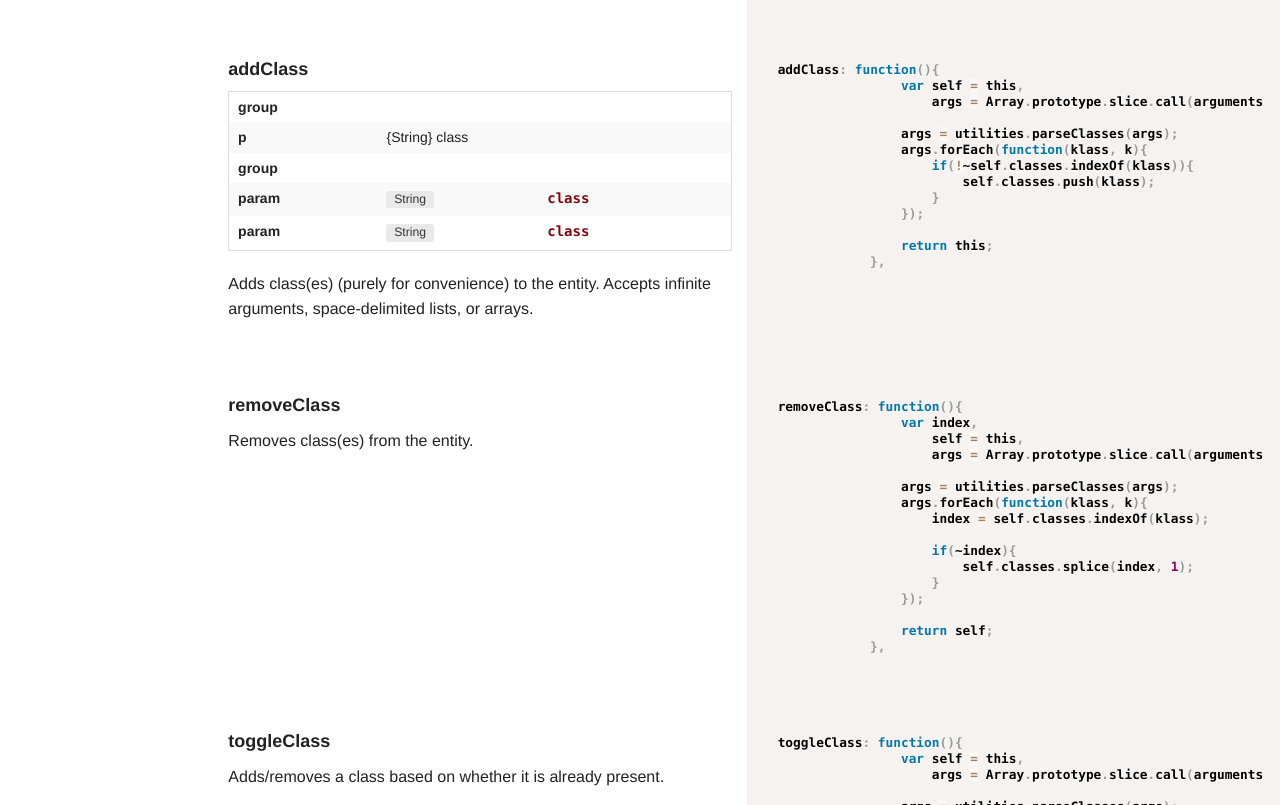
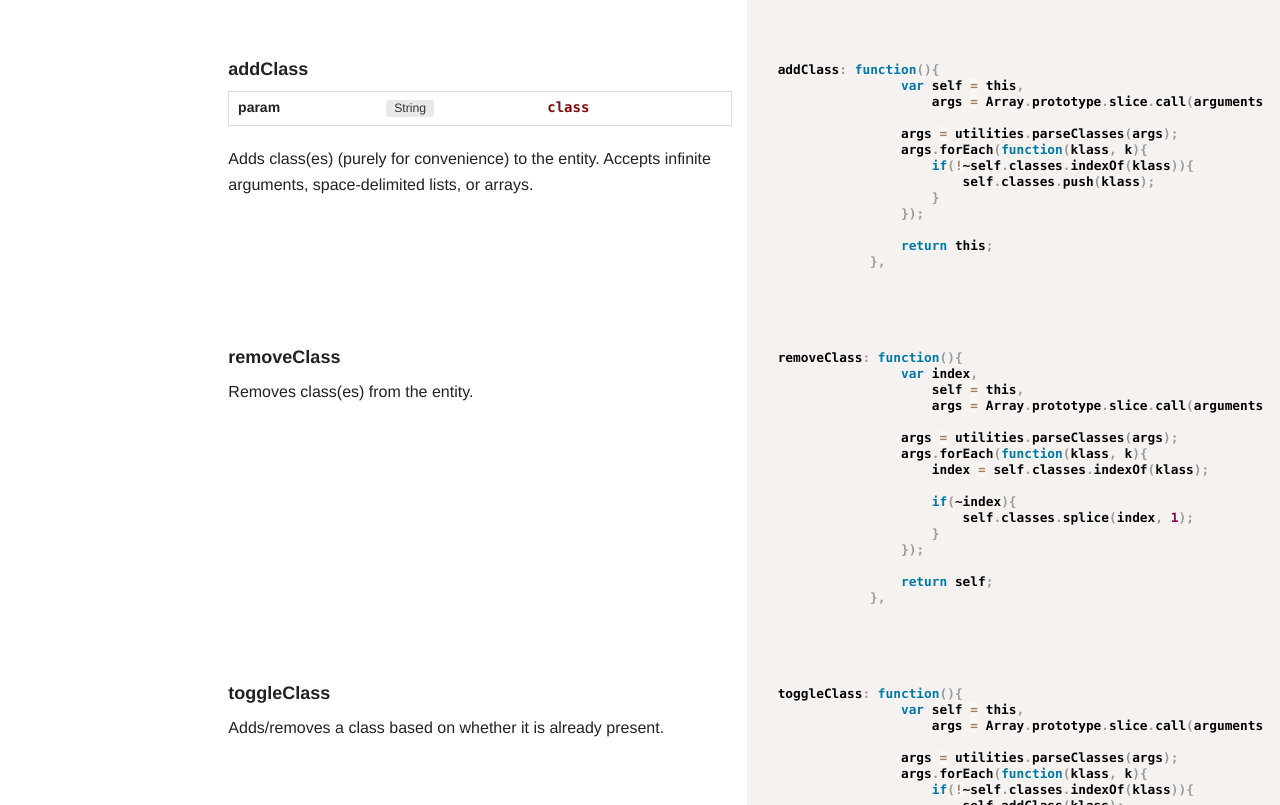
Before and after one commit to rosshadden/entropy, a plain HTML site: page entropy.js.html in a window 1280 px wide. Shown: the part 6757-7562 px from the top of the page. Drawn offline with Linux system fonts and the light colour scheme.

Commit message:
Updated dox.

```diff
--- a/entropy.js.html
+++ b/entropy.js.html
@@ -734,27 +734,6 @@
               <div class="docblock-bd">
                 <table class="tags">
                   <tr class="tag">
-                    <th><b>group</b></th>
-                    <td colspan="3">
-                    </td>
-                  </tr>
-                  <tr class="tag">
-                    <th><b>p</b></th>
-                    <td colspan="3">{String} class
-                    </td>
-                  </tr>
-                  <tr class="tag">
-                    <th><b>group</b></th>
-                    <td colspan="3">
-                    </td>
-                  </tr>
-                  <tr class="tag">
-                    <th><b>param</b></th>
-                    <td><span class="label radius secondary">String</span></td>
-                    <td><code>class</code></td>
-                    <td></td>
-                  </tr>
-                  <tr class="tag">
                     <th><b>param</b></th>
                     <td><span class="label radius secondary">String</span></td>
                     <td><code>class</code></td>
```
